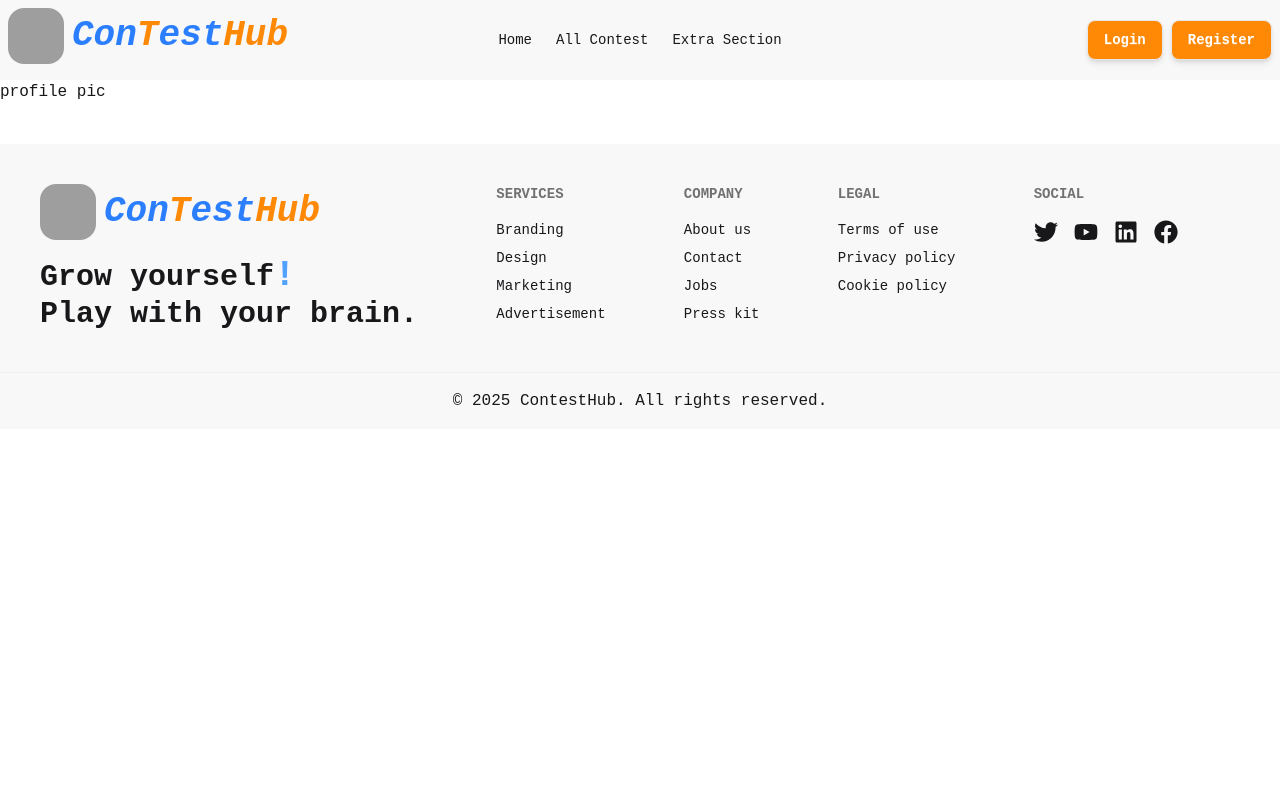
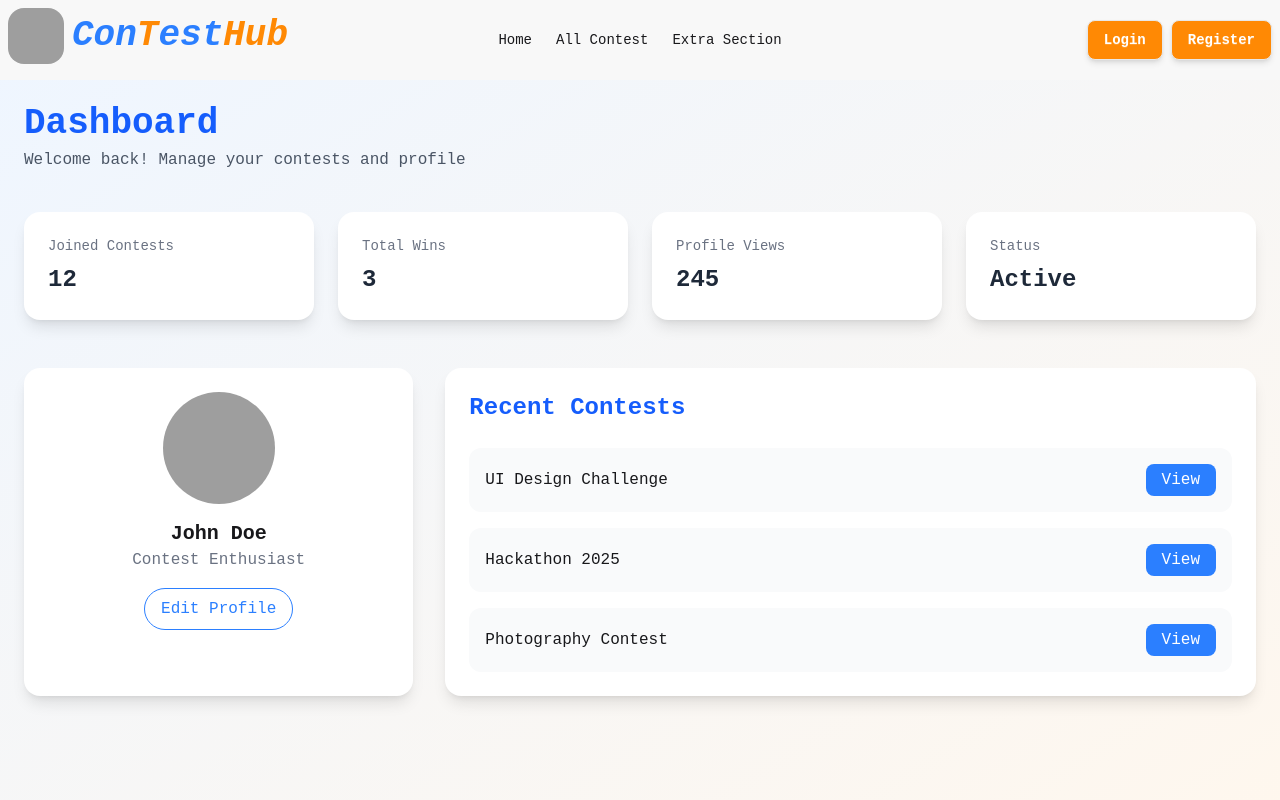
Before and after one commit to muksedaaktar/contest_hub, a React (Vite) app: page /profile in a window 1280 px wide. Shown: the top 800 px of the page. Built offline with nearby package versions, Linux system fonts and the light colour scheme; no server answers; grey boxes are pictures that could not be loaded.

Commit message:
authentication and dashboard design complete

```diff
--- a/src/Pages/Home/popularContest/PopularContest.jsx
+++ b/src/Pages/Home/popularContest/PopularContest.jsx
@@ -1,23 +1,18 @@
 import React from "react";
 import { useQuery } from "@tanstack/react-query";
 import { useNavigate } from "react-router-dom";
+import { useAuth } from "../../../context/Authcontext";
 
-const isLoggedIn = false;
 
 const fetchContests = async () => {
-  try {
   const res = await fetch("/data/Contests.json");
   if (!res.ok) throw new Error("Failed to fetch Contests");
-    const data = await res.json();
-    return data;
-  } catch (err) {
-    console.error(err);
-    throw err;
-  }
+  return res.json();
 };
 
 const PopularContest = () => {
   const navigate = useNavigate();
+  const { user } = useAuth(); // ✅ real login state
 
   const { data, isLoading, error } = useQuery({
     queryKey: ["Contests"],
@@ -28,14 +23,11 @@ const PopularContest = () => {
   if (isLoading) return <p className="text-center py-10">Loading...</p>;
   if (error) return <p className="text-center py-10">Error loading contests</p>;
 
-
   const contestsArray = Array.isArray(data) ? data : [];
 
   const sortedContests = [...contestsArray]
     .sort((a, b) => (b.participants || 0) - (a.participants || 0))
     .slice(0, 6);
-
-
 
   return (
     <section className="bg-base-200 py-16">
@@ -43,7 +35,11 @@ const sortedContests = [...contestsArray]
         <h2 className="text-4xl font-bold text-center text-blue-500 mb-4">
           Popular Contests
         </h2>
-        <p className="text-center mb-8 font-bold">Here we have some popular contests. If you show all of our contests, please click the button show all and enjoy with us.</p>
+
+        <p className="text-center mb-8 font-bold">
+          Here we have some popular contests. If you show all of our contests,
+          please click the button show all and enjoy with us.
+        </p>
 
         <div className="grid grid-cols-1 sm:grid-cols-2 lg:grid-cols-3 gap-8">
           {sortedContests.map((contest) => (
@@ -56,8 +52,10 @@ const sortedContests = [...contestsArray]
                 alt={contest.name}
                 className="w-full h-48 object-cover"
               />
+
               <div className="p-5">
                 <h3 className="text-xl font-semibold mb-2">{contest.name}</h3>
+
                 <p className="text-gray-600 mb-3">
                   {contest.short_description
                     ? contest.short_description.length > 60
@@ -65,12 +63,14 @@ const sortedContests = [...contestsArray]
                       : contest.short_description
                     : "No description"}
                 </p>
+
                 <p className="text-gray-500 mb-3">
                   Participants: {contest.participants || 0}
                 </p>
+
                 <button
                   onClick={() =>
-                    isLoggedIn
+                    user
                       ? navigate(`/contest/${contest.id}`)
                       : navigate("/login")
                   }
--- a/src/Pages/allContests/AllContests.jsx
+++ b/src/Pages/allContests/AllContests.jsx
@@ -1,8 +1,8 @@
 import React from "react";
 import { useQuery } from "@tanstack/react-query";
 import { useNavigate } from "react-router-dom";
+import { useAuth } from "../../context/Authcontext";
 
-const isLoggedIn = false;
 
 const fetchContests = async () => {
   const res = await fetch("/data/Contests.json");
@@ -12,6 +12,7 @@ const fetchContests = async () => {
 
 const AllContests = () => {
   const navigate = useNavigate();
+  const { user } = useAuth(); // get logged-in user
 
   const { data, isLoading, error } = useQuery({
     queryKey: ["allContests"],
@@ -43,25 +44,20 @@ const AllContests = () => {
               />
 
               <div className="p-5">
-                <h3 className="text-xl font-semibold mb-2">
-                  {contest.name}
-                </h3>
+                <h3 className="text-xl font-semibold mb-2">{contest.name}</h3>
 
                 <p className="text-gray-600 mb-3">
                   {contest.short_description?.slice(0, 80)}...
                 </p>
 
-                <p className="text-gray-500 mb-2">
-                  Type: {contest.type}
-                </p>
-
+                <p className="text-gray-500 mb-2">Type: {contest.type}</p>
                 <p className="text-gray-500 mb-4">
                   Participants: {contest.participants}
                 </p>
 
                 <button
                   onClick={() =>
-                    isLoggedIn
+                    user
                       ? navigate(`/contest/${contest.id}`)
                       : navigate("/login")
                   }
--- a/src/Pages/profile/Profile.jsx
+++ b/src/Pages/profile/Profile.jsx
@@ -1,11 +1,105 @@
-import React from 'react';
+import { motion } from "framer-motion";
+import React from "react";
 
-const Profile = () => {
-    return (
-        <div>
-            profile pic
+const Dashboard = () => {
+  return (
+    <section className="min-h-screen bg-linear-to-br from-blue-50 to-orange-50 p-6">
+      <div className="max-w-7xl mx-auto">
+
+        {/* Header */}
+        <motion.div
+          initial={{ opacity: 0, y: -20 }}
+          animate={{ opacity: 1, y: 0 }}
+          transition={{ duration: 0.5 }}
+          className="flex flex-col md:flex-row md:items-center md:justify-between mb-10"
+        >
+          <div>
+            <h1 className="text-4xl font-bold text-blue-600">Dashboard</h1>
+            <p className="text-gray-600 mt-1">
+              Welcome back! Manage your contests and profile
+            </p>
+          </div>
+
+
+        </motion.div>
+
+        {/* Stats */}
+        <div className="grid grid-cols-1 sm:grid-cols-2 lg:grid-cols-4 gap-6 mb-12">
+          {[
+            { title: "Joined Contests", value: 12 },
+            { title: "Total Wins", value: 3 },
+            { title: "Profile Views", value: 245 },
+            { title: "Status", value: "Active" },
+          ].map((item, index) => (
+            <motion.div
+              key={index}
+              initial={{ opacity: 0, y: 20 }}
+              animate={{ opacity: 1, y: 0 }}
+              transition={{ delay: index * 0.1 }}
+              className="bg-white rounded-2xl shadow-lg p-6"
+            >
+              <p className="text-gray-500 text-sm">{item.title}</p>
+              <h3 className="text-2xl font-bold text-gray-800 mt-2">
+                {item.value}
+              </h3>
+            </motion.div>
+          ))}
         </div>
-    );
+
+        {/* Main Content */}
+        <div className="grid grid-cols-1 lg:grid-cols-3 gap-8">
+
+          {/* Profile Card */}
+          <motion.div
+            initial={{ opacity: 0, x: -20 }}
+            animate={{ opacity: 1, x: 0 }}
+            className="bg-white rounded-2xl shadow-lg p-6 text-center"
+          >
+            <img
+              src="https://i.pravatar.cc/150"
+              alt="Profile"
+              className="w-28 h-28 rounded-full mx-auto mb-4"
+            />
+            <h2 className="text-xl font-bold">John Doe</h2>
+            <p className="text-gray-500 mb-4">Contest Enthusiast</p>
+
+            <button className="border border-blue-500 text-blue-500 px-4 py-2 rounded-full hover:bg-blue-500 hover:text-white transition">
+              Edit Profile
+            </button>
+          </motion.div>
+
+          {/* Recent Contests */}
+          <motion.div
+            initial={{ opacity: 0, y: 20 }}
+            animate={{ opacity: 1, y: 0 }}
+            className="lg:col-span-2 bg-white rounded-2xl shadow-lg p-6"
+          >
+            <h3 className="text-2xl font-semibold mb-6 text-blue-600">
+              Recent Contests
+            </h3>
+
+            <ul className="space-y-4">
+              {[
+                "UI Design Challenge",
+                "Hackathon 2025",
+                "Photography Contest",
+              ].map((contest, index) => (
+                <li
+                  key={index}
+                  className="flex justify-between items-center bg-gray-50 p-4 rounded-xl"
+                >
+                  <span className="font-medium">{contest}</span>
+                  <button className="bg-blue-500 hover:bg-blue-600 text-white px-4 py-1 rounded-lg">
+                    View
+                  </button>
+                </li>
+              ))}
+            </ul>
+          </motion.div>
+        </div>
+      </div>
+    </section>
+  );
 };
 
-export default Profile;
+export default Dashboard;
--- a/src/Pages/shared/Navbar/Navbar.jsx
+++ b/src/Pages/shared/Navbar/Navbar.jsx
@@ -1,14 +1,15 @@
-import React from 'react';
+import React, { useState } from 'react';
 import { NavLink } from 'react-router-dom';
+import { useAuth } from '../../../context/Authcontext';
+import logo from '../../../assets/winner.jpg';
 
-import logo from '../../../assets/winner.jpg';
-import { useAuth } from '../../../context/Authcontext';
 
 const Navbar = () => {
   const { user, logout } = useAuth();
+  const [dropdownOpen, setDropdownOpen] = useState(false);
 
   return (
-    <div className="navbar bg-base-200">
+    <div className="navbar bg-base-200 relative">
       <div className="navbar-start">
         <div className="dropdown">
           <div tabIndex={0} role="button" className="btn btn-ghost lg:hidden">
@@ -16,7 +17,7 @@ const Navbar = () => {
               <path strokeLinecap="round" strokeLinejoin="round" strokeWidth="2" d="M4 6h16M4 12h8m-8 6h16" />
             </svg>
           </div>
-          <ul tabIndex="-1" className="menu menu-sm dropdown-content bg-base-100 rounded-box z-1 mt-3 w-52 p-2 shadow">
+          <ul tabIndex="-1" className="menu menu-sm dropdown-content bg-base-100 rounded-box z-10 mt-3 w-52 p-2 shadow">
             <li><NavLink to="/" className={({ isActive }) => isActive ? "text-blue-500 font-bold" : ""}>Home</NavLink></li>
             <li><NavLink to="/all-contests" className={({ isActive }) => isActive ? "text-blue-500 font-bold" : ""}>All Contest</NavLink></li>
             <li><NavLink to="/extra" className={({ isActive }) => isActive ? "text-blue-500 font-bold" : ""}>Extra Section</NavLink></li>
@@ -38,7 +39,7 @@ const Navbar = () => {
         </ul>
       </div>
 
-      <div className="navbar-end flex flex-col sm:flex-row gap-2">
+      <div className="navbar-end flex flex-col sm:flex-row gap-2 relative">
         {!user ? (
           <>
             <NavLink
@@ -55,21 +56,35 @@ const Navbar = () => {
             </NavLink>
           </>
         ) : (
-          <>
-            <NavLink to="/profile">
+          <div className="relative">
+            {/* Profile picture */}
             <img
-                src={user.photoURL || "https://via.placeholder.com/40"}
+              src={user.photoURL || "https://i.ibb.co.com/zVH6VWx6/profile.jpg"}
               alt={user.displayName || "Profile"}
-                className="w-10 h-10 rounded-full"
+              className="w-10 h-10 rounded-full cursor-pointer border-2 border-blue-500"
+              onClick={() => setDropdownOpen(!dropdownOpen)}
             />
+
+            {/* Dropdown */}
+            {dropdownOpen && (
+              <div className="absolute right-0 mt-2 w-48 bg-white shadow-lg rounded-lg z-20 py-2">
+                <p className="px-4 py-2 font-semibold border-b">{user.displayName || "User"}</p>
+                <NavLink
+                  to="/profile"
+                  className="block px-4 py-2 hover:bg-gray-100"
+                  onClick={() => setDropdownOpen(false)}
+                >
+                  Dashboard
                 </NavLink>
                 <button
-              onClick={logout}
-              className="btn bg-red-500 text-white rounded-lg shadow-md hover:bg-red-600 transition"
+                  onClick={() => { logout(); setDropdownOpen(false); }}
+                  className="w-full text-left px-4 py-2 bg-orange-400 text-white rounded-lg hover:bg-orange-600"
                 >
                   Logout
                 </button>
-          </>
+              </div>
+            )}
+          </div>
         )}
       </div>
     </div>
```
Lines whose indentation alone changed are shown as unchanged.
